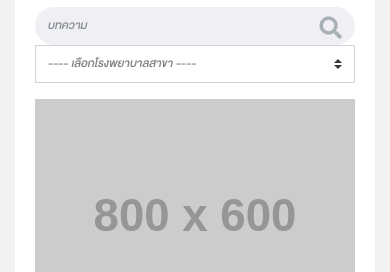
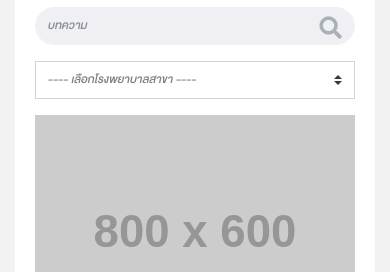
Before and after one commit to manesz/cus_paolo, a website: page blog-list.html in a window 390 px wide. Shown: the part 572-844 px from the top of the page. Drawn offline with Linux system fonts and the light colour scheme; placeholder pictures from the web are drawn by us; files whose address does not match are found by name.

Commit message:
update style

```diff
--- a/assets/css/main.css
+++ b/assets/css/main.css
@@ -543,6 +543,10 @@ ul.brach-list-card li:last-child {
   .slick-next {
     right: 0;
   }
+
+  .section-branch {
+    margin-top: 1rem;
+  }
 }
 
 /*# sourceMappingURL=main.css.map */
```
Also changed, not shown: 1 other file.
